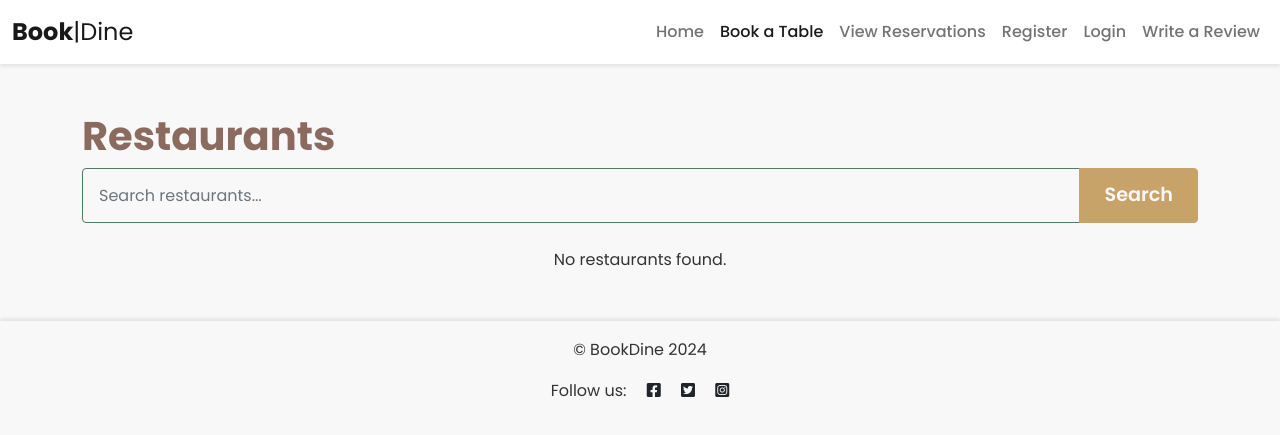
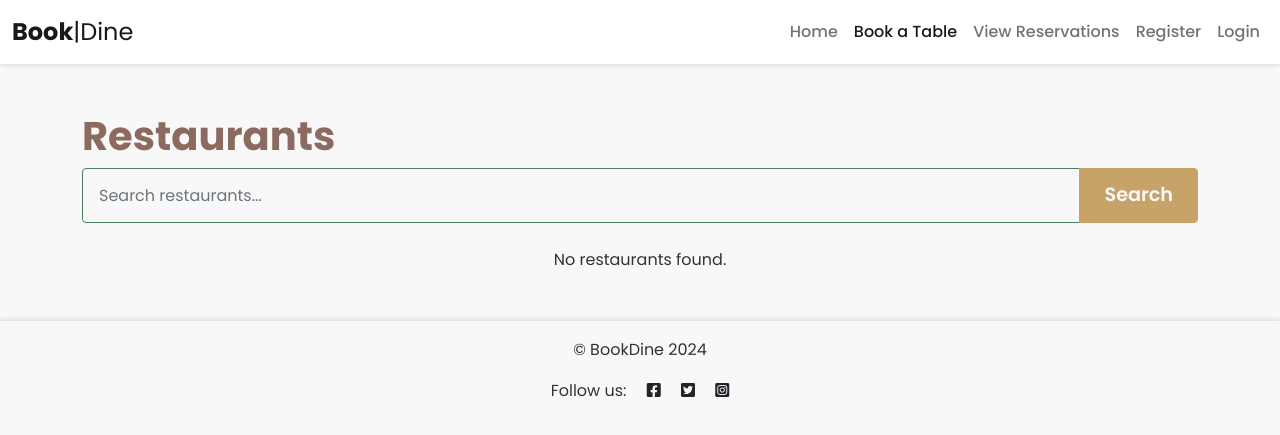
Before and after one commit to yosephdev/book-dine, a Django app: page /book-table/ in a window 1280 px wide. Shown: the top 435 px of the page. Run offline with Django 4.2, Linux system fonts and the light colour scheme; data that the repository does not hold is empty.

Commit message:
Remove 'Write a Review' link from base template

```diff
--- a/templates/base.html
+++ b/templates/base.html
@@ -7,7 +7,7 @@
 {% url 'book_table' as book_table_url %}
 {% url 'view_reservations' as view_reservations_url %}
 {% url 'reservation_list' as reservation_list_url %}
-{% url 'write_review' as write_review_url %}
+
 
 <!DOCTYPE html>
 <html lang="en">
@@ -77,10 +77,6 @@
                             href="{{ login_url }}">Login</a>
                     </li>
                     {% endif %}
-                    <li class="nav-item">
-                        <a class="nav-link {% if request.path == write_review_url %}active{% endif %}"
-                            href="{{ write_review_url }}">Write a Review</a>
-                    </li>
                 </ul>
             </div>
         </div>
```
